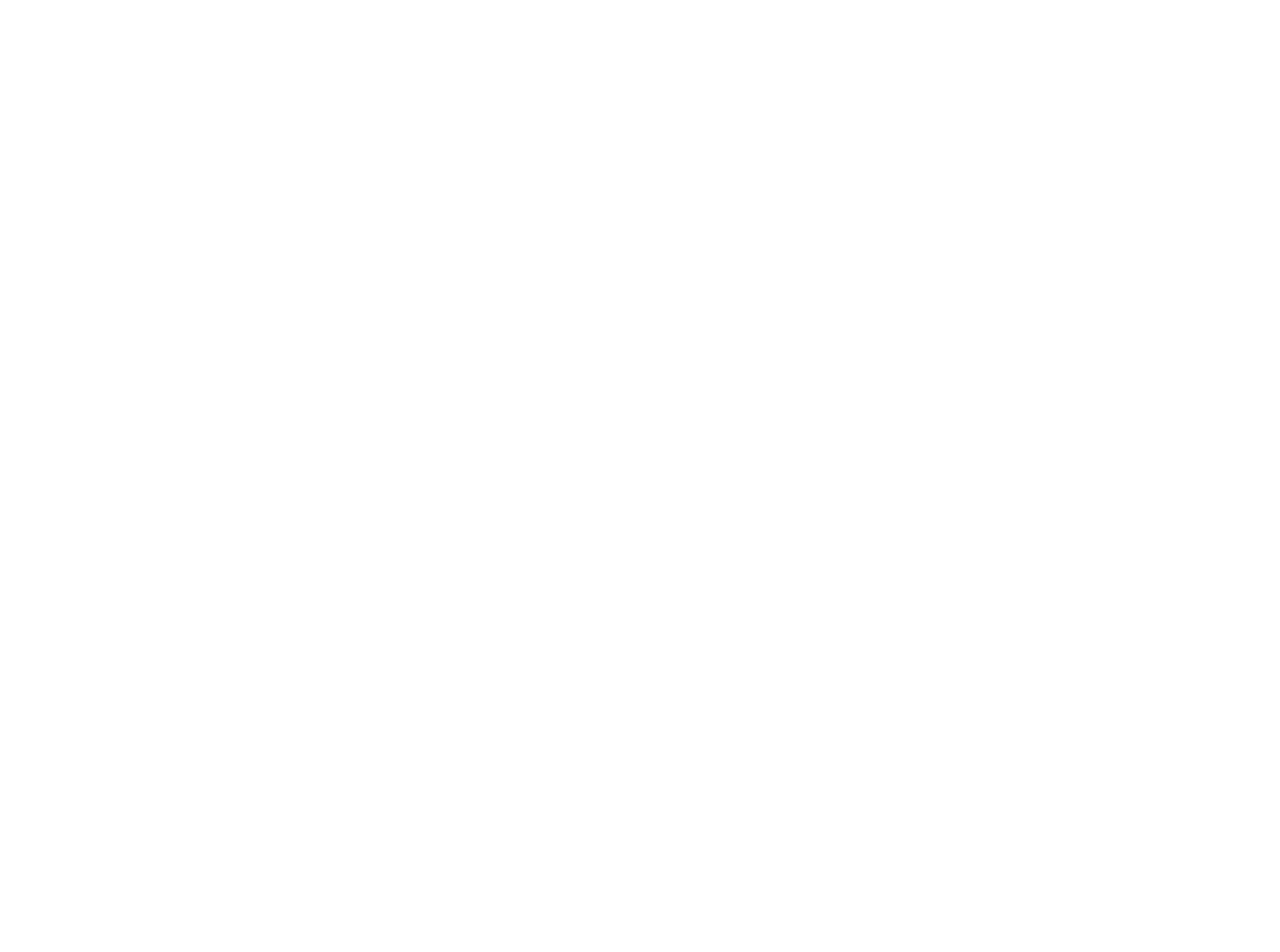
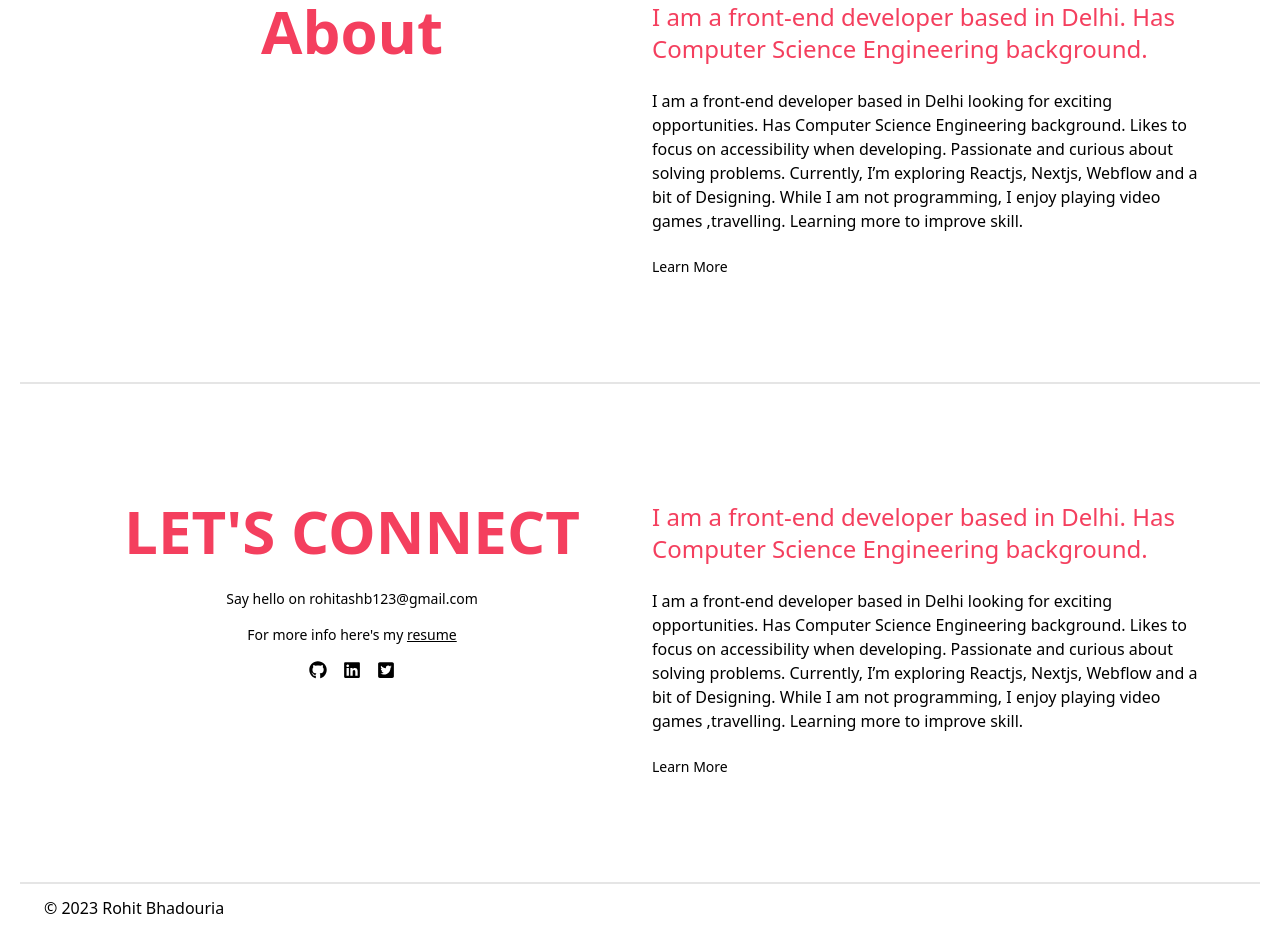
Before and after one commit to rohitsb20/myportfolio, a Next.js app: page / in a window 1280 px wide. Shown: the part 1830-2782 px from the top of the page. Before the commit the page ends 1734 px from the top, so only its background shows below. Built offline with nearby package versions, Linux system fonts and the light colour scheme.

Commit message:
add About, Connect, and Footer components; update Feature and Project headings with new styles

```diff
--- a/src/app/page.tsx
+++ b/src/app/page.tsx
@@ -1,5 +1,8 @@
 import Feature from "@/components/Feature";
 import Hero from "@/components/Hero";
+import About from "@/components/About";
+import Connect from "@/components/Connect";
+import Footer from "@/components/Footer";
 
 
 export default function Home() {
@@ -8,6 +11,9 @@ export default function Home() {
       <div className="p-5">
         <Hero />
         <Feature/>
+        <About/>
+        <Connect/>
+        <Footer/>
       </div>
     </div>
   );
--- /dev/null
+++ b/src/components/About.tsx
@@ -0,0 +1,33 @@
+import React from 'react'
+
+export default function About() {
+  return (
+    <div className="h-[500px]  border-b-2 flex justify-center items-center">
+      <div className="max-w-6xl  grid grid-cols-1 md:grid-cols-2 rounded-xl ">
+        <div className="text-6xl text-center p-3 font-bold text-rose-500">
+          About
+        </div>
+        <div>
+          <h1 className="p-3 text-2xl text-rose-500">
+            I am a front-end developer based in Delhi. Has Computer Science
+            Engineering background.
+          </h1>
+          <p className="text-base p-3">
+            I am a front-end developer based in Delhi looking for exciting
+            opportunities. Has Computer Science Engineering background. Likes to
+            focus on accessibility when developing. Passionate and curious about
+            solving problems. Currently, I’m exploring Reactjs, Nextjs, Webflow
+            and a bit of Designing. While I am not programming, I enjoy playing
+            video games ,travelling. Learning more to improve skill.
+          </p>
+
+          <div className="flex gap-x-4 text-sm pt-3 pl-3">
+            <button className="flex items-center gap-x-1  hover:underline">
+              Learn More
+            </button>
+          </div>
+        </div>
+      </div>
+    </div>
+  );
+}
--- /dev/null
+++ b/src/components/Connect.tsx
@@ -0,0 +1,78 @@
+import Link from 'next/link';
+import React from 'react'
+import { FaGithub } from "react-icons/fa";
+import { FaLinkedin } from "react-icons/fa";
+import { FaTwitterSquare } from "react-icons/fa";
+
+const socialLinks = [
+    {
+        name: 'Github',
+        url: 'text',
+        icon: <FaGithub />
+    },
+    {
+        name: 'Linkedin',
+        url: 'text',
+        icon: <FaLinkedin />
+    },
+    {
+        name: 'Twitter',
+        url: 'text',
+        icon: <FaTwitterSquare />
+    }
+]
+
+export default function Connect() {
+  return (
+    <div className="h-[500px]  border-b-2 flex justify-center items-center">
+      <div className="max-w-6xl  grid grid-cols-1 md:grid-cols-2 rounded-xl ">
+        <div className="flex flex-col  items-center gap-y-4">
+          <h1 className="text-6xl text-center p-3 font-bold text-rose-500">
+            LET&apos;S CONNECT
+          </h1>
+
+          <p className="text-sm">
+            Say hello on <span>rohitashb123@gmail.com</span>
+          </p>
+          <p className="text-sm">
+            For more info here&apos;s my{" "}
+            <Link href="/" className="underline">
+              resume
+            </Link>
+          </p>
+          <div className="flex gap-x-4 text-lg ">
+            {socialLinks.map((social) => (
+              <Link
+                className="hover:scale-105 transform transition-all hover:text-rose-500"
+                href={social.url}
+                key={social.name}
+              >
+                {social.icon}
+              </Link>
+            ))}
+          </div>
+        </div>
+        <div>
+          <h1 className="p-3 text-2xl text-rose-500">
+            I am a front-end developer based in Delhi. Has Computer Science
+            Engineering background.
+          </h1>
+          <p className="text-base p-3">
+            I am a front-end developer based in Delhi looking for exciting
+            opportunities. Has Computer Science Engineering background. Likes to
+            focus on accessibility when developing. Passionate and curious about
+            solving problems. Currently, I’m exploring Reactjs, Nextjs, Webflow
+            and a bit of Designing. While I am not programming, I enjoy playing
+            video games ,travelling. Learning more to improve skill.
+          </p>
+
+          <div className="flex gap-x-4 text-sm pt-3 pl-3">
+            <button className="flex items-center gap-x-1  hover:underline">
+              Learn More
+            </button>
+          </div>
+        </div>
+      </div>
+    </div>
+  );
+}
--- a/src/components/Feature.tsx
+++ b/src/components/Feature.tsx
@@ -36,7 +36,7 @@ export default function Feature() {
   return (
     <div className="border-y-2 px-6 pb-4">
       <div className=" space-y-4 py-6">
-        <h1 id="project" className="text-4xl font-semibold tracking-wide">
+        <h1 id="project" className="text-4xl font-semibold tracking-wide text-rose-500">
           Featured Projects
         </h1>
         <p className="text-lg font-normal tracking-wide">
--- /dev/null
+++ b/src/components/Footer.tsx
@@ -0,0 +1,7 @@
+import React from 'react'
+
+export default function Footer() {
+  return (
+    <div className='h-12 flex items-center pl-6'> © 2023 Rohit Bhadouria</div>
+  )
+}
```
Also changed, not shown: src/components/Project.tsx (+2 -2 lines).
